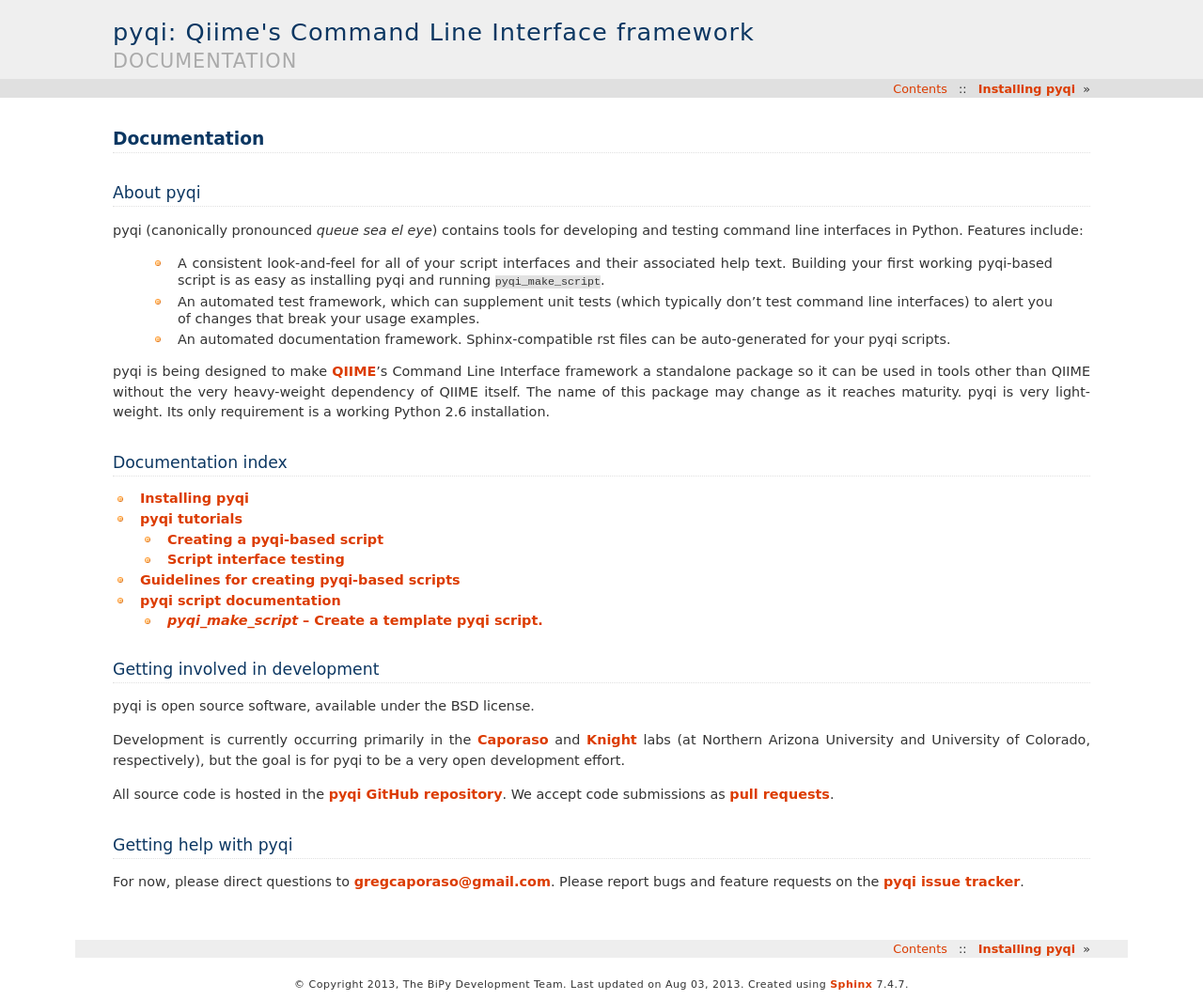
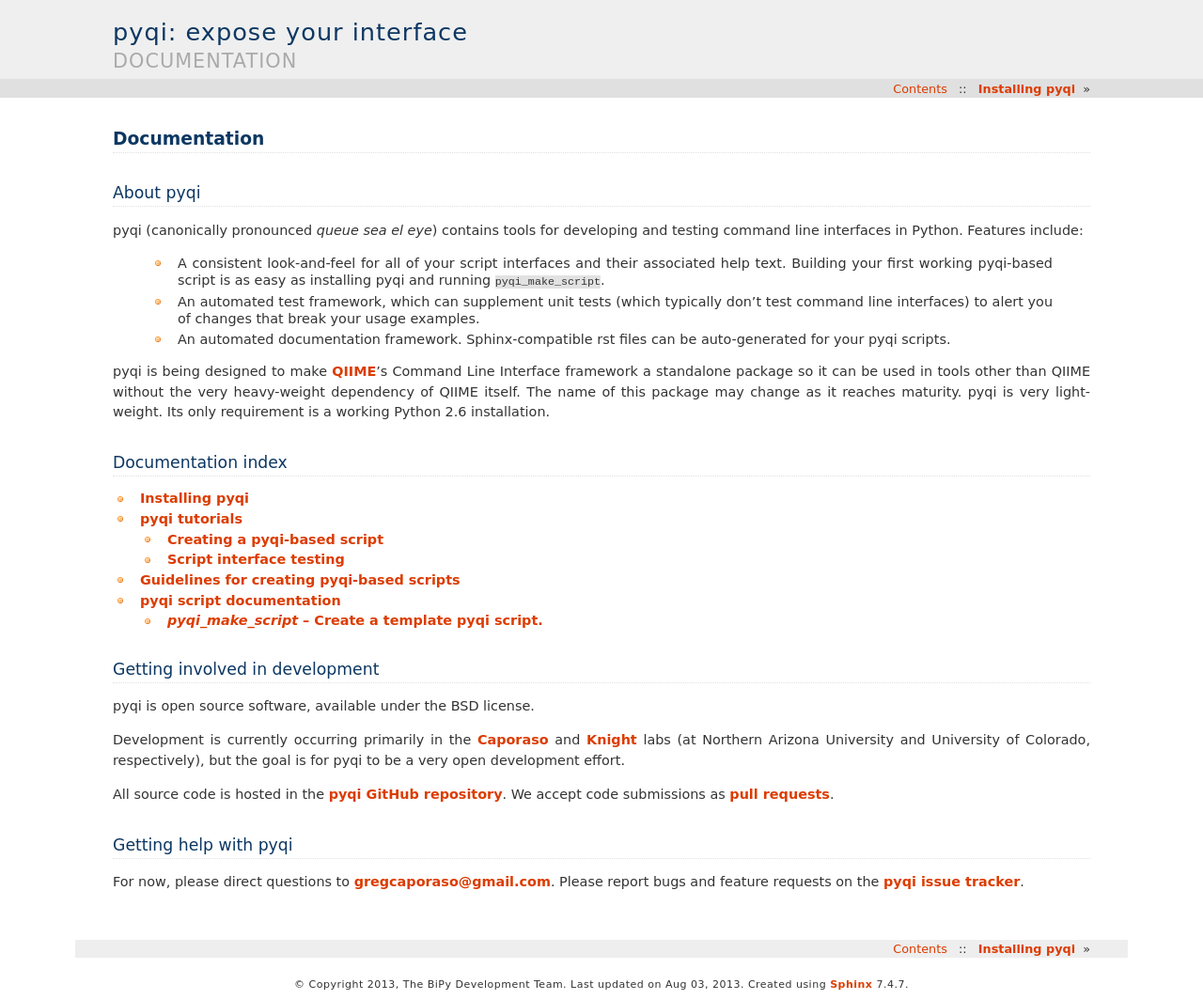
Before and after one commit to biocore/pyqi, a Sphinx documentation site: the page built from doc/index.rst, in a window 1280 px wide. Shown: the whole page at 94% size. Built offline with Sphinx 7.4.7, drawn with Linux system fonts in a browser that asks for light colours.

Commit message:
fixed slogan in docs

```diff
--- a/doc/conf.py
+++ b/doc/conf.py
@@ -103,10 +103,10 @@
 
 # The name for this set of Sphinx documents.  If None, it defaults to
 # "<project> v<release> documentation".
-html_title = "pyqi: QIIME's Command Line Interface framework"
+html_title = "pyqi: expose your interface"
 
 # A shorter title for the navigation bar.  Default is the same as html_title.
-html_short_title = "pyqi: Qiime's Command Line Interface framework"
+html_short_title = "pyqi: expose your interface"
 
 # The name of an image file (relative to this directory) to place at the top
 # of the sidebar.
```
